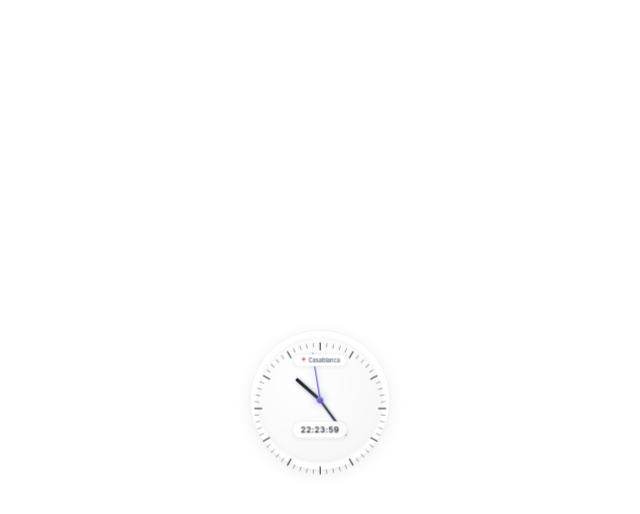
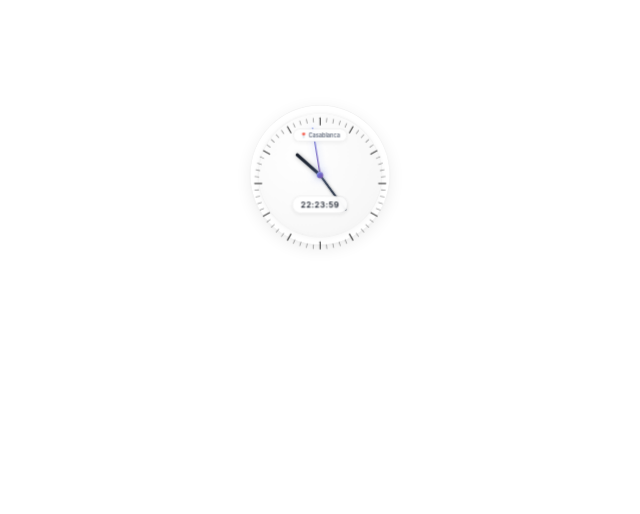
Before and after one commit to surfrdm/notion-widgets, a plain HTML site: page apple.html in a window 1280 px wide. Shown: the whole page, without its empty margins (320-960 px from the left). Drawn offline with Linux system fonts and the light colour scheme.

Commit message:
Update apple.html

```diff
--- a/apple.html
+++ b/apple.html
@@ -17,8 +17,8 @@
             display: flex;
             justify-content: center;
             align-items: center;
-            min-height: 100vh;
-            padding: 20px;
+            height: auto;
+            padding: 0;
         }
 
         .clock-container {
```
